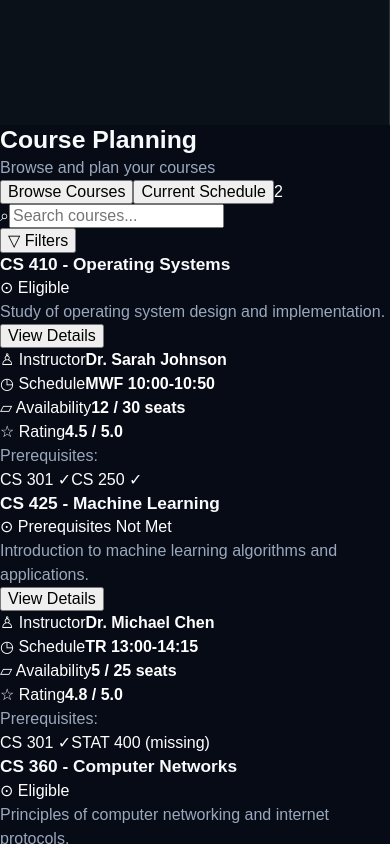
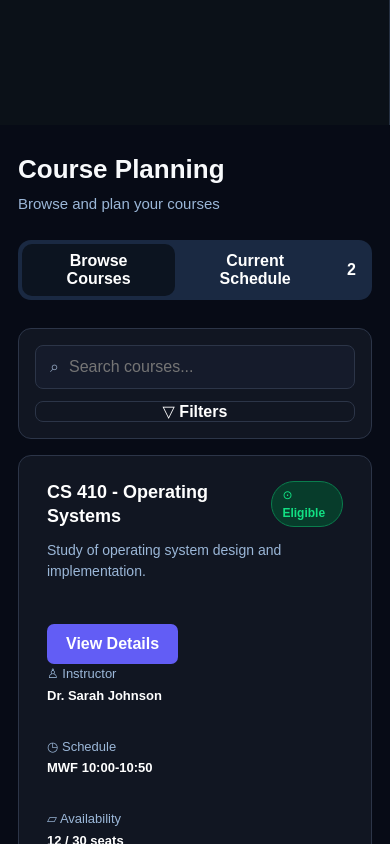
Before and after one commit to Dar125/CECS-448-Assignment-3, a React (Vite) app: page /plan-courses in a window 390 px wide. Shown: the part 1080-1924 px from the top of the page. Built offline with nearby package versions, Linux system fonts and the light colour scheme.

Commit message:
Add styles for course planning page layout

```diff
--- a/src/styles/myplan.css
+++ b/src/styles/myplan.css
@@ -532,4 +532,303 @@
   padding: 0 18px;
   font-weight: bold;
 }
+
+.course-planning-page .plan-sidebar {
+  position: sticky;
+  top: 0;
+  height: 100vh;
+  overflow-y: auto;
 }
+
+.course-main {
+  width: 100%;
+  max-width: 1260px;
+  padding: 42px 58px;
+}
+
+.course-top h1 {
+  margin: 0;
+  font-size: 26px;
+}
+
+.course-top p {
+  margin: 8px 0 24px;
+  color: #9bb7d8;
+  font-size: 15px;
+}
+
+.course-tabs {
+  width: fit-content;
+  display: flex;
+  align-items: center;
+  background: #1a2942;
+  border-radius: 13px;
+  padding: 4px;
+  margin-bottom: 28px;
+}
+
+.course-tabs button {
+  border: none;
+  background: transparent;
+  color: white;
+  padding: 8px 18px;
+  border-radius: 10px;
+  font-weight: 700;
+  cursor: pointer;
+}
+
+.course-tabs button.active {
+  background: #0c1420;
+}
+
+.course-tabs span {
+  padding: 0 12px;
+  color: white;
+  font-weight: 700;
+}
+
+.course-search-box {
+  background: #111622;
+  border: 1px solid #2c3548;
+  border-radius: 13px;
+  padding: 16px;
+  display: flex;
+  gap: 12px;
+  margin-bottom: 16px;
+}
+
+.course-search-input {
+  flex: 1;
+  display: flex;
+  align-items: center;
+  gap: 10px;
+  background: #151b2b;
+  border: 1px solid #2c3548;
+  border-radius: 8px;
+  padding: 0 14px;
+}
+
+.course-search-input span {
+  color: #91a4bf;
+}
+
+.course-search-input input {
+  width: 100%;
+  background: transparent;
+  border: none;
+  outline: none;
+  color: white;
+  padding: 12px 0;
+}
+
+.course-search-box button {
+  background: transparent;
+  border: 1px solid #2c3548;
+  color: white;
+  border-radius: 8px;
+  padding: 0 20px;
+  font-weight: 700;
+}
+
+.course-list {
+  display: flex;
+  flex-direction: column;
+  gap: 14px;
+}
+
+.figma-course-card {
+  background: #111622;
+  border: 1px solid #2c3548;
+  border-radius: 13px;
+  padding: 24px 28px 22px;
+}
+
+.figma-course-header {
+  display: flex;
+  justify-content: space-between;
+  gap: 24px;
+}
+
+.figma-title-row {
+  display: flex;
+  align-items: center;
+  gap: 12px;
+}
+
+.figma-title-row h2 {
+  margin: 0;
+  color: white;
+  font-size: 18px;
+}
+
+.figma-course-header p {
+  margin: 12px 0 18px;
+  color: #9bb7d8;
+  font-size: 14px;
+}
+
+.view-btn {
+  align-self: flex-start;
+  background: #625df5;
+  color: white;
+  border: none;
+  border-radius: 7px;
+  padding: 11px 19px;
+  font-weight: 700;
+  cursor: pointer;
+}
+
+.badge-green,
+.badge-red,
+.req-green,
+.req-red {
+  border-radius: 999px;
+  font-size: 12px;
+  font-weight: 700;
+  padding: 4px 10px;
+}
+
+.badge-green,
+.req-green {
+  background: #073c2b;
+  color: #12e083;
+  border: 1px solid #0a7d4d;
+}
+
+.badge-red,
+.req-red {
+  background: #3a1118;
+  color: #ff666d;
+  border: 1px solid #94303a;
+}
+
+.figma-info-row {
+  display: grid;
+  grid-template-columns: repeat(4, 1fr);
+  gap: 34px;
+  border-bottom: 1px solid #2c3548;
+  padding-bottom: 17px;
+}
+
+.figma-info-row div {
+  min-width: 0;
+}
+
+.figma-info-row span {
+  display: block;
+  color: #9bb7d8;
+  font-size: 13px;
+  margin-bottom: 4px;
+}
+
+.figma-info-row strong {
+  display: block;
+  color: white;
+  font-size: 13px;
+}
+
+.orange-text {
+  color: #ff8a00 !important;
+}
+
+.figma-prereqs {
+  margin-top: 14px;
+}
+
+.figma-prereqs p {
+  margin: 0 0 8px;
+  color: #9bb7d8;
+  font-size: 13px;
+}
+
+.figma-prereqs div {
+  display: flex;
+  gap: 8px;
+  flex-wrap: wrap;
+}
+
+.schedule-card {
+  background: #111622;
+  border: 1px solid #2c3548;
+  border-radius: 13px;
+  padding: 24px;
+}
+
+.schedule-title {
+  display: flex;
+  justify-content: space-between;
+  margin-bottom: 26px;
+}
+
+.schedule-title h2 {
+  margin: 0;
+  font-size: 18px;
+}
+
+.schedule-title p {
+  margin: 0;
+  color: #9bb7d8;
+}
+
+.schedule-row {
+  border: 1px solid #2c3548;
+  border-radius: 10px;
+  padding: 18px;
+  display: grid;
+  grid-template-columns: 1.5fr 1fr 1fr auto;
+  gap: 30px;
+  align-items: center;
+}
+
+.schedule-row + .schedule-row {
+  margin-top: 0;
+  border-top: none;
+}
+
+.schedule-row h3 {
+  margin: 0 0 18px;
+  font-size: 16px;
+}
+
+.schedule-row span {
+  display: block;
+  color: #9bb7d8;
+  font-size: 13px;
+  margin-bottom: 4px;
+}
+
+.schedule-row strong {
+  font-size: 13px;
+}
+
+.schedule-row em {
+  background: #625df5;
+  color: white;
+  border-radius: 7px;
+  padding: 5px 10px;
+  font-style: normal;
+  font-size: 12px;
+  font-weight: 700;
+}
+
+@media (max-width: 900px) {
+  .course-main {
+    padding: 28px 18px;
+  }
+
+  .figma-course-header,
+  .schedule-title {
+    flex-direction: column;
+  }
+
+  .figma-info-row,
+  .schedule-row {
+    grid-template-columns: 1fr;
+  }
+
+  .course-search-box {
+    flex-direction: column;
+  }
+}
+
+}
```
